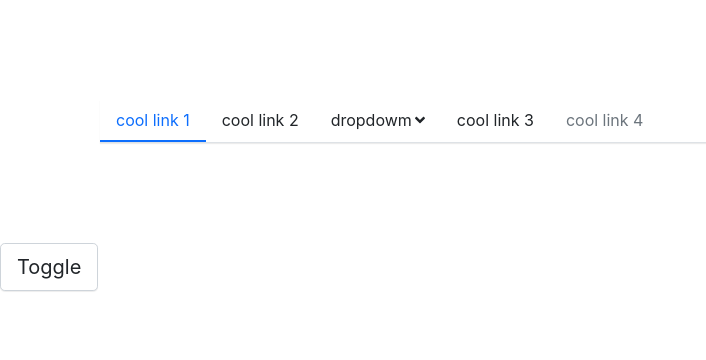
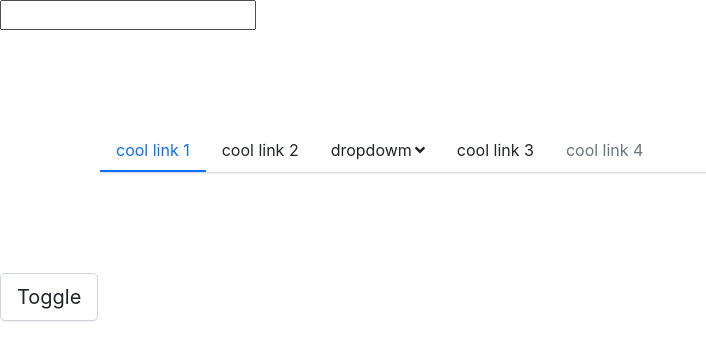
Before and after one commit to okkjoo/my-antd, a React (Create React App) app: page / in a window 1280 px wide. Shown: the top 360 px of the page, without its empty margins (0-706 px from the left). Built offline with nearby package versions, Linux system fonts and the light colour scheme.

Commit message:
[feat] Input 组件起步

```diff
--- a/src/App.tsx
+++ b/src/App.tsx
@@ -6,7 +6,7 @@ import Menu from './components/Menu/menu'
 import MenuItem from './components/Menu/menuItem'
 import SubMenu from './components/Menu/subMenu'
 import Transition from './components/Transition/transition'
-
+import Input from './components/Input'
 library.add(fas)
 
 const App: React.FC = () => {
@@ -14,6 +14,7 @@ const App: React.FC = () => {
   return (
     <div className='App'>
       <header className='App-header'>
+        <Input />
         <Menu
           defaultIndex='0'
           onSelect={(index) => alert(index)}
--- /dev/null
+++ b/src/components/Input/_style.scss
@@ -0,0 +1,4 @@
+.zhou-input-wrapper {
+  display: flex;
+  width: 100%;
+}
--- /dev/null
+++ b/src/components/Input/index.tsx
@@ -0,0 +1,3 @@
+import Input from './input'
+
+export default Input
--- /dev/null
+++ b/src/components/Input/input.tsx
@@ -0,0 +1,74 @@
+import React, { ReactElement, InputHTMLAttributes, FC } from 'react'
+import { IconProp } from '@fortawesome/fontawesome-svg-core'
+import Icon from '../Icon/icon'
+import classNames from 'classnames'
+
+type InputSize = 'lg' | 'sm'
+export interface InputProps
+  extends Omit<InputHTMLAttributes<HTMLElement>, 'size'> {
+  /**是否禁用 Input */
+  disabled?: boolean
+  /**设置大小 lg|sm */
+  size?: InputSize
+  /**添加图片，在右侧悬浮添加一个图标 */
+  icon?: IconProp
+  /**添加前缀，用于配置一些固定组合 */
+  prepend?: string | ReactElement
+  /**添加后缀，用于配置一些固定组合 */
+  append?: string | ReactElement
+}
+
+/**
+ * Input 输入框，通过鼠标或键盘输入内容，是最基础的表单域的包装
+ *
+ * ~~~js
+ * //这样引用
+ * import {Input} from 'zhou-cl'
+ * ~~~
+ * 支持HTMLInput的所有基本属性
+ */
+export const Input: FC<InputProps> = (props) => {
+  //取出属性
+  const {
+    disabled,
+    size,
+    icon,
+    prepend,
+    append,
+    style,
+    ...restProps
+  } = props
+  //计算 className
+  const cnames = classNames('zhou-input-wrapper', {
+    [`input-size-${size}`]: size,
+    'is-disabled': disabled,
+    'input-group': prepend || append,
+    'input-group-append': !!append,
+    'input-group-prepend': !!prepend,
+  })
+
+  return (
+    //根据属性判断是否添加特定节点
+    <div className={cnames} style={style}>
+      {prepend && (
+        <div className='zhou-input-group-prepend'>{prepend}</div>
+      )}
+      {icon && (
+        <div className='icon-wrapper'>
+          {' '}
+          <Icon icon={icon} title={`title-${icon}`} />{' '}
+        </div>
+      )}
+      <input
+        className='zhou-input-inner'
+        disabled={disabled}
+        {...restProps}
+      />
+      {append && (
+        <div className='zhou-input-group-append'>{append}</div>
+      )}
+    </div>
+  )
+}
+
+export default Input
--- a/src/styles/index.scss
+++ b/src/styles/index.scss
@@ -18,3 +18,6 @@
 
 //icon
 @import '../components/Icon/style';
+
+//input
+@import '../components/Input/style';
```
Also changed, not shown: 1 other file (tests, documents, lock files or other folders).
